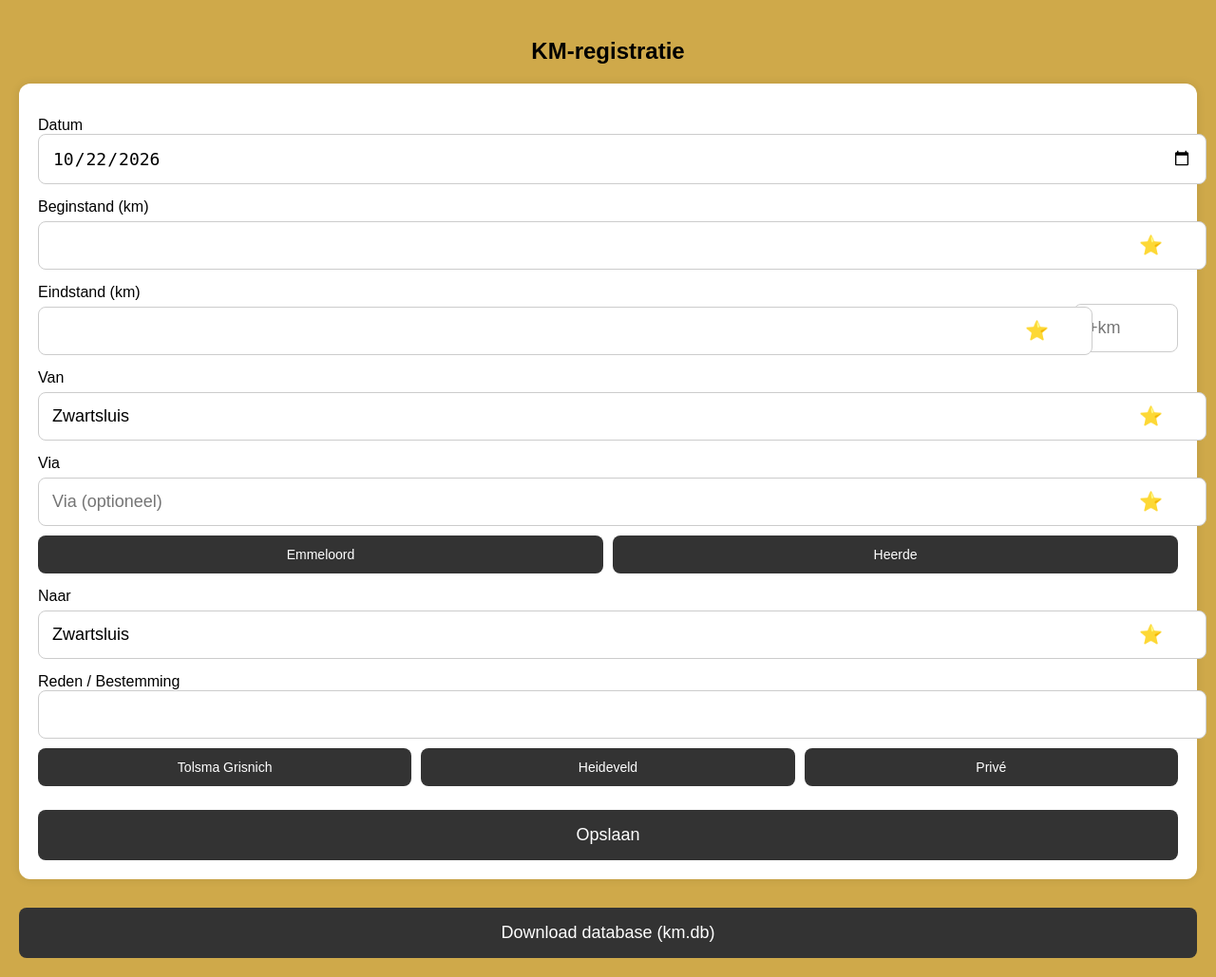
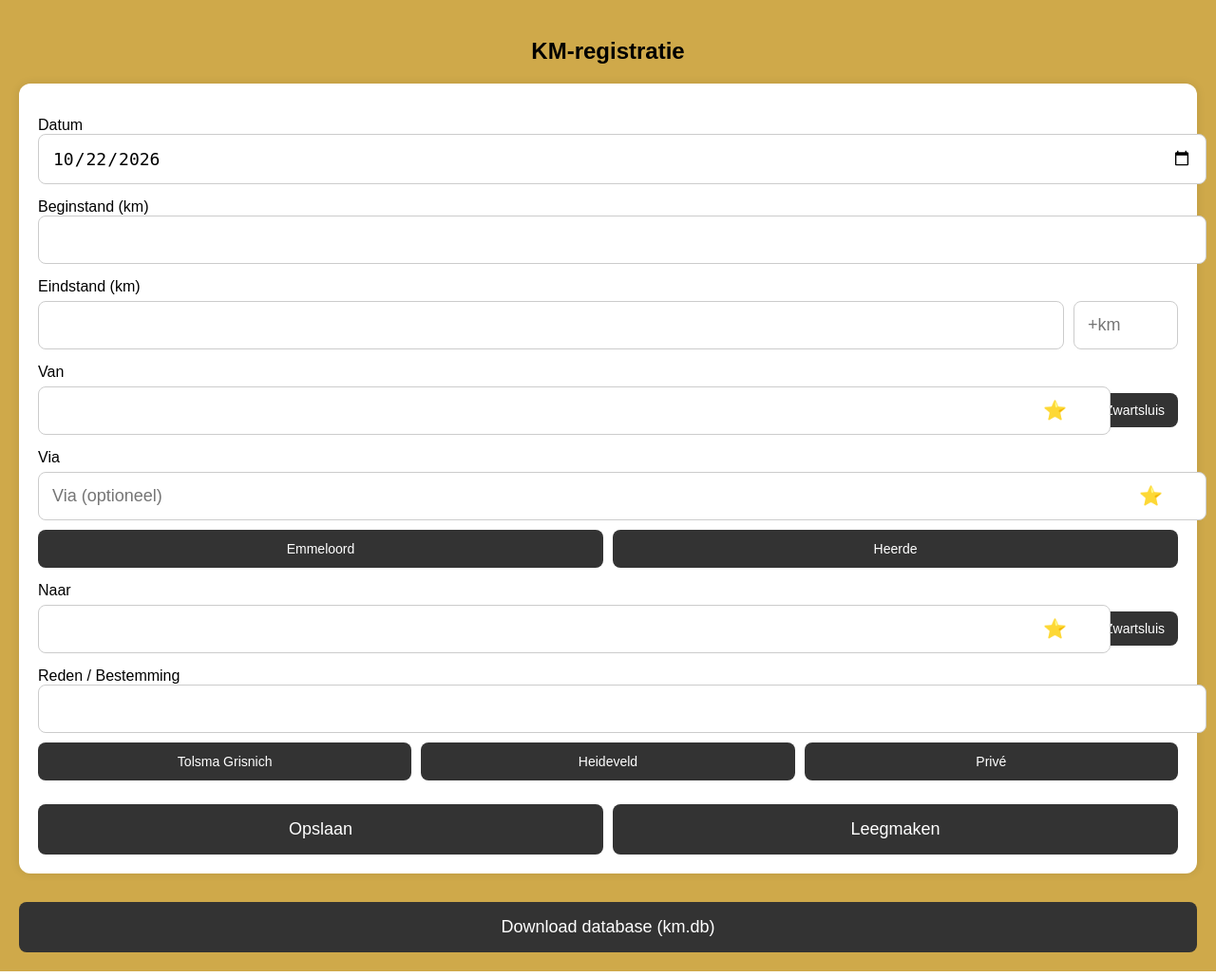
Before and after one commit to BJKuiken/kmapp, a Flask app: page / in a window 1280 px wide. Shown: the whole page at 95% size. Run offline with Flask 3, Linux system fonts and the light colour scheme; data that the repository does not hold is empty.

Commit message:
nieuwe layout

```diff
--- a/templates/index.html
+++ b/templates/index.html
@@ -11,9 +11,16 @@
 
         label { font-size: 16px; margin-top: 15px; display: block; }
 
+        .field-line {
+            display: flex;
+            gap: 10px;
+            align-items: center;
+            margin-top: 6px;
+        }
+
         .field-wrapper {
             position: relative;
-            margin-top: 6px;
+            flex: 1;
         }
 
         input {
@@ -36,11 +43,14 @@
             color: #333;
         }
 
-        /* Extra veld rechts van eindstand */
-        .km-plus-wrapper {
-            display: flex;
-            gap: 10px;
-            align-items: center;
+        .quick-small {
+            padding: 10px 14px;
+            background: #333;
+            color: white;
+            border: none;
+            border-radius: 8px;
+            font-size: 14px;
+            flex: 0 0 auto;
         }
 
         .km-plus {
@@ -54,10 +64,11 @@
         .btn-row { display: flex; gap: 10px; margin-top: 10px; }
         .quick-btn { flex: 1; padding: 12px; background: #333; color: white; border: none; border-radius: 8px; font-size: 14px; }
 
-        button[type="submit"] {
-            width: 100%;
+        .submit-row { display: flex; gap: 10px; margin-top: 25px; }
+
+        .submit-btn, .clear-btn {
+            flex: 1;
             padding: 16px;
-            margin-top: 25px;
             background: #333;
             color: white;
             font-size: 18px;
@@ -83,35 +94,38 @@
 
 <form id="kmForm">
 
+    <!-- DATUM -->
     <label>Datum</label>
     <input type="date" id="datum" name="datum" required>
 
+    <!-- BEGINSTAND -->
     <label>Beginstand (km)</label>
-    <div class="field-wrapper">
     <input type="number" id="begin" name="begin" required>
-        <button type="button" class="star-btn" onclick="fillLocation('begin')">⭐</button>
-    </div>
 
+    <!-- EINDSTAND + KM+ -->
     <label>Eindstand (km)</label>
-    <div class="km-plus-wrapper">
-        <div class="field-wrapper" style="flex:1;">
+    <div class="field-line">
         <input type="number" id="eind" name="eind" required>
-            <button type="button" class="star-btn" onclick="fillLocation('eind')">⭐</button>
-        </div>
-
         <input type="number" id="pluskm" class="km-plus" placeholder="+km">
     </div>
 
+    <!-- VAN -->
     <label>Van</label>
+    <div class="field-line">
         <div class="field-wrapper">
-        <input type="text" id="van" name="van" value="Zwartsluis" required>
+            <input type="text" id="van" name="van" required>
             <button type="button" class="star-btn" onclick="fillLocation('van')">⭐</button>
         </div>
+        <button type="button" class="quick-small" onclick="document.getElementById('van').value='Zwartsluis'">Zwartsluis</button>
+    </div>
 
+    <!-- VIA -->
     <label>Via</label>
+    <div class="field-line">
         <div class="field-wrapper">
             <input type="text" id="via" name="via" placeholder="Via (optioneel)">
             <button type="button" class="star-btn" onclick="fillLocation('via')">⭐</button>
+        </div>
     </div>
 
     <div class="btn-row">
@@ -119,12 +133,17 @@
         <button type="button" class="quick-btn" onclick="setVia('Heerde')">Heerde</button>
     </div>
 
+    <!-- NAAR -->
     <label>Naar</label>
+    <div class="field-line">
         <div class="field-wrapper">
-        <input type="text" id="naar" name="naar" value="Zwartsluis" required>
+            <input type="text" id="naar" name="naar" required>
             <button type="button" class="star-btn" onclick="fillLocation('naar')">⭐</button>
         </div>
+        <button type="button" class="quick-small" onclick="document.getElementById('naar').value='Zwartsluis'">Zwartsluis</button>
+    </div>
 
+    <!-- REDEN -->
     <label>Reden / Bestemming</label>
     <input type="text" id="reden" name="reden" required>
 
@@ -134,7 +153,12 @@
         <button type="button" class="quick-btn" onclick="setReason('Privé')">Privé</button>
     </div>
 
-    <button type="submit">Opslaan</button>
+    <!-- OPSLAAN + LEEGMAKEN -->
+    <div class="submit-row">
+        <button type="submit" class="submit-btn">Opslaan</button>
+        <button type="button" class="clear-btn" onclick="clearForm()">Leegmaken</button>
+    </div>
+
 </form>
 
 <button class="download-btn" onclick="window.location.href='/download-db'">
@@ -145,27 +169,20 @@
 // Datum automatisch op vandaag
 document.getElementById("datum").value = new Date().toISOString().split("T")[0];
 
-// ⭐ Beginstand automatisch vullen met laatste eindstand
+// Beginstand automatisch vullen met laatste eindstand
 async function loadLastKm() {
     const url = window.location.origin + "/api/lastkm";
     const res = await fetch(url);
     const data = await res.json();
-
-    if (data.lastkm) {
-        document.getElementById("begin").value = data.lastkm;
-    }
+    if (data.lastkm) document.getElementById("begin").value = data.lastkm;
 }
 loadLastKm();
 
-// ⭐ Locatie ophalen en invullen
+// Locatie invullen (alleen VAN, VIA, NAAR)
 function fillLocation(fieldId) {
-    if (!navigator.geolocation) {
-        alert("Locatie niet beschikbaar");
-        return;
-    }
+    if (!navigator.geolocation) return alert("Locatie niet beschikbaar");
 
-    navigator.geolocation.getCurrentPosition(
-        async (pos) => {
+    navigator.geolocation.getCurrentPosition(async (pos) => {
         const lat = pos.coords.latitude;
         const lon = pos.coords.longitude;
 
@@ -176,15 +193,11 @@ function fillLocation(fieldId) {
         const nummer = data.address.house_number || "";
         const plaats = data.address.city || data.address.town || data.address.village || "";
 
-            const tekst = `${straat} ${nummer}, ${plaats}`;
-
-            document.getElementById(fieldId).value = tekst;
-        },
-        () => alert("Kon locatie niet ophalen")
-    );
+        document.getElementById(fieldId).value = `${straat} ${nummer}, ${plaats}`;
+    });
 }
 
-// ⭐ Via-knoppen vullen + eindstand berekenen
+// Via-knoppen
 function setVia(text) {
     document.getElementById("via").value = text;
     const begin = Number(document.getElementById("begin").value);
@@ -193,28 +206,38 @@ function setVia(text) {
     }
 }
 
-// ⭐ Reden-knoppen vullen
+// Reden-knoppen
 function setReason(text) {
     document.getElementById("reden").value = text;
 }
 
-// ⭐ Automatisch eindstand berekenen bij +km
+// +km berekening
 document.getElementById("pluskm").addEventListener("input", () => {
     const begin = Number(document.getElementById("begin").value);
     const plus = Number(document.getElementById("pluskm").value);
-
     if (!isNaN(begin) && !isNaN(plus)) {
         document.getElementById("eind").value = begin + plus;
     }
 });
 
-// ⭐ Formulier versturen
+// Formulier leegmaken
+function clearForm() {
+    document.getElementById("datum").value = new Date().toISOString().split("T")[0];
+    document.getElementById("van").value = "";
+    document.getElementById("via").value = "";
+    document.getElementById("naar").value = "";
+    document.getElementById("reden").value = "";
+    document.getElementById("pluskm").value = "";
+    document.getElementById("eind").value = "";
+    loadLastKm();
+}
+
+// Opslaan
 document.getElementById("kmForm").addEventListener("submit", async (e) => {
     e.preventDefault();
     const data = Object.fromEntries(new FormData(e.target));
 
     const apiUrl = window.location.origin + "/api/km";
-
     const response = await fetch(apiUrl, {
         method: "POST",
         headers: {"Content-Type": "application/json"},
```
Lines whose indentation alone changed are shown as unchanged.
